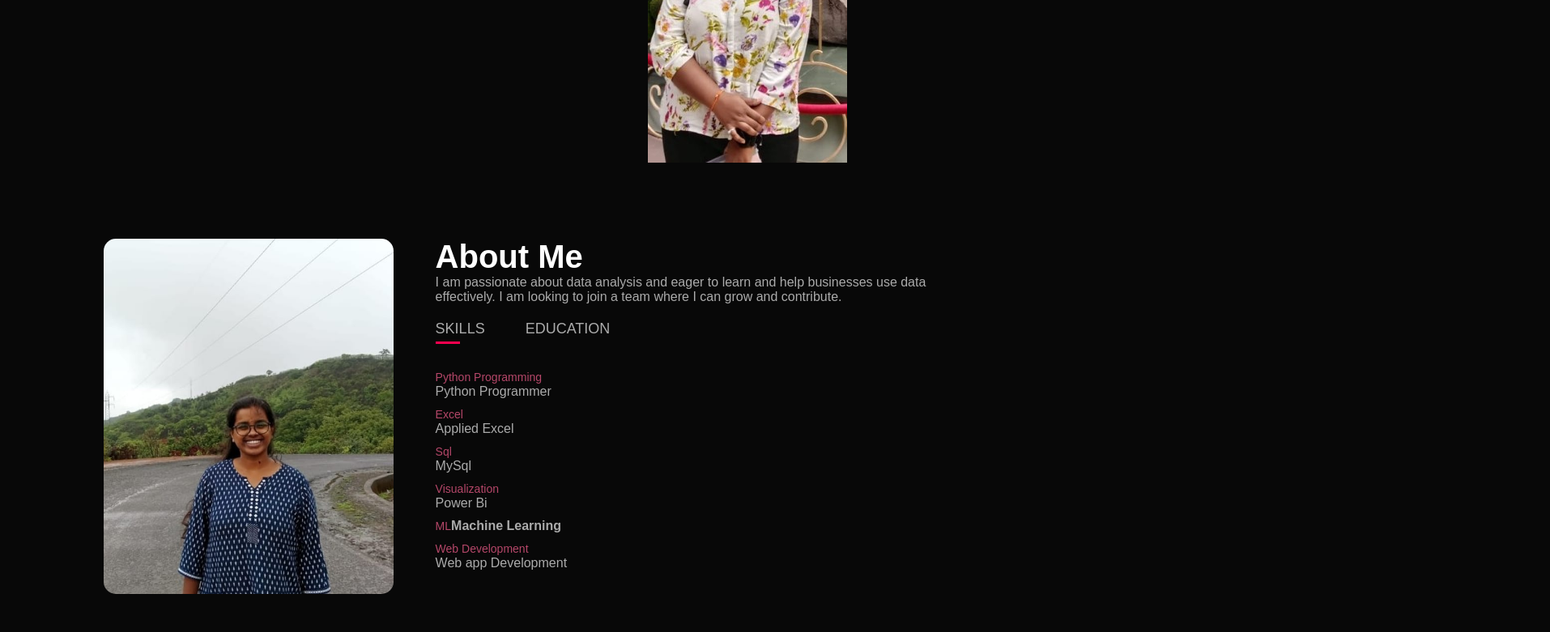
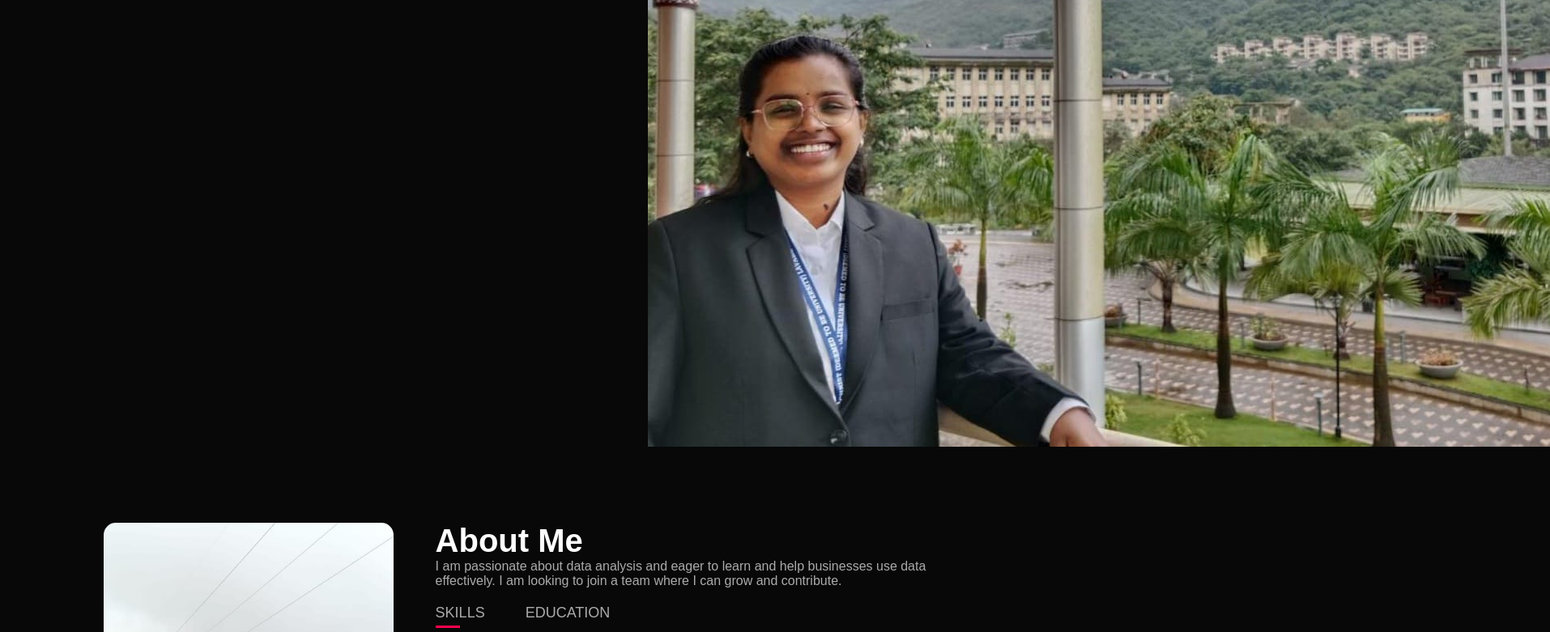
Before and after one commit to Sravani160502/MyPortfolio, a plain HTML site: page index.html in a window 1280 px wide. Shown: the part 425-1206 px from the top of the page at 81% size, 1914 px wide, since content can reach past the window. Drawn offline with Linux system fonts and the light colour scheme.

Commit message:
Update index.html

```diff
--- a/index.html
+++ b/index.html
@@ -56,7 +56,7 @@ j=d.createElement(s),dl=l!='dataLayer'?'&l='+l:'';j.async=true;j.src=
             </nav>
          </div>
 
-                <div class="img"><img src="images/mainlast1.jpg"></div>
+                <div class="img"><img src="images/mee 2.jpg"></div>
                 <div class="txt1">Hi, I'm <br><a style="color:crimson">Valamalla Sravani</a></div>
 
 
```
